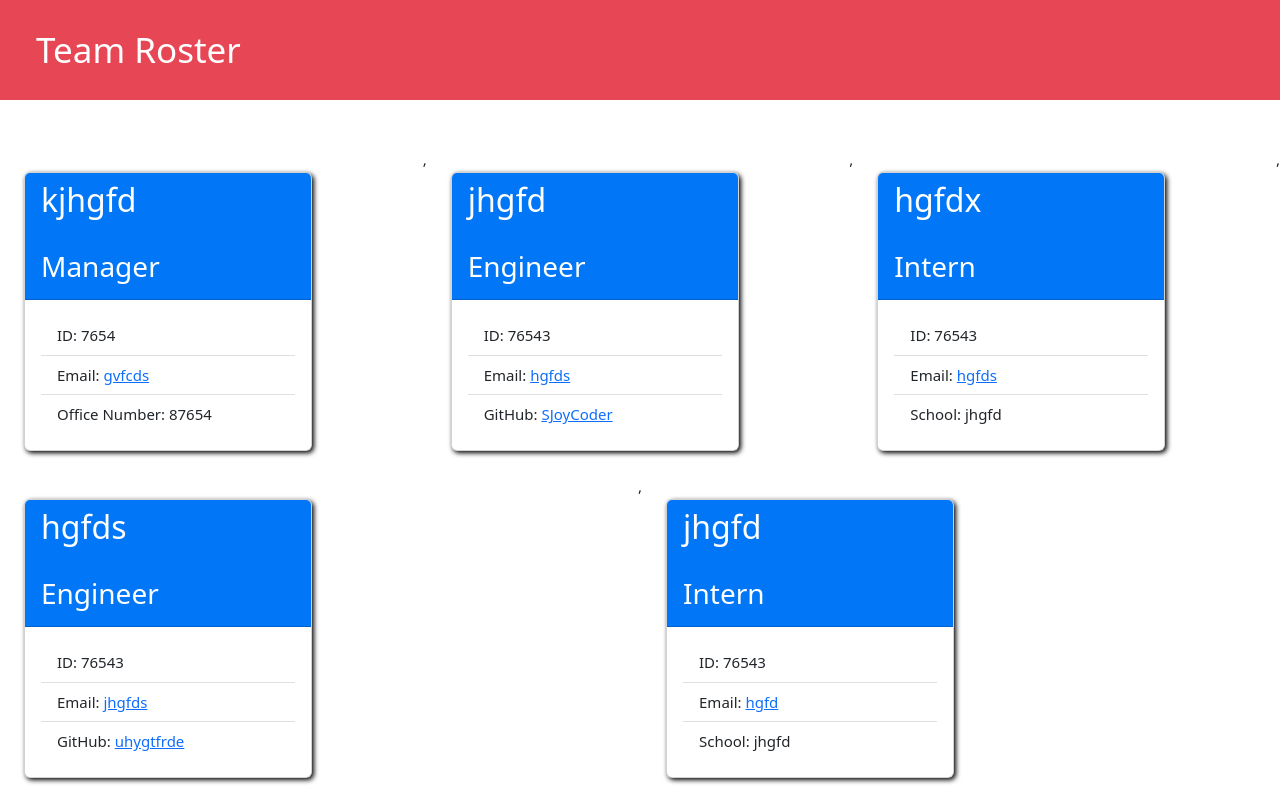
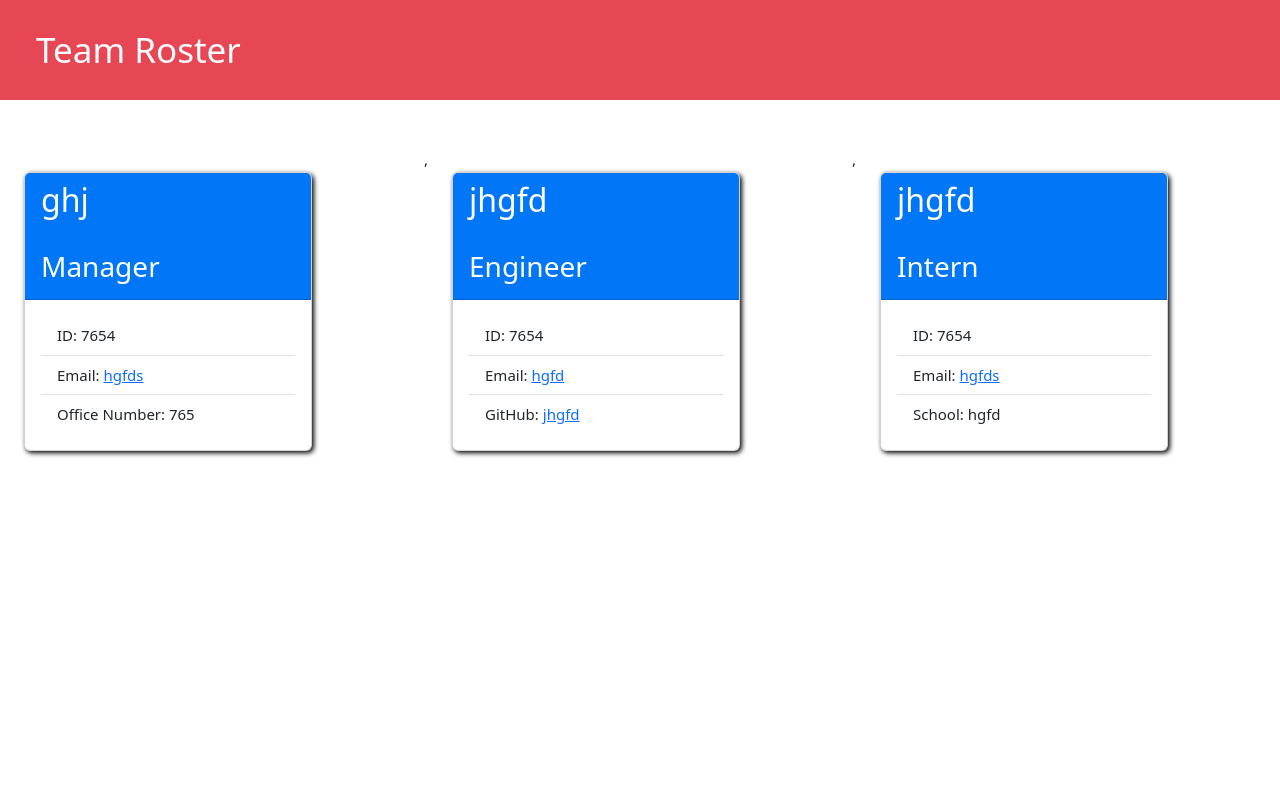
Before and after one commit to SJoyCoder/GenerateTeamRoster, a website: page renderedHTML.HTML in a window 1280 px wide. Drawn offline with nearby package versions, Linux system fonts and the light colour scheme.

Commit message:
finishing touches

```diff
--- a/renderedHTML.HTML
+++ b/renderedHTML.HTML
@@ -21,15 +21,15 @@
 <div class="col">
 <div class="card m-4" style="width: 18rem;" id="managerCard">
 <div class="card-header" style="background-color: #0177f7; color: white;">
-<h2 id="managerNameSection">kjhgfd</h2>
+<h2 id="managerNameSection">ghj</h2>
 <br>
 <h3 id="managerRoleSection">Manager</h3>
 </div>
 <div class="card-body">
 <ul class="list-group list-group-flush">
 <li class="list-group-item" id="managerIdSection">ID: 7654</li>
-<li class="list-group-item" id="managerEmailSection">Email: <a href="mailto:gvfcds">gvfcds</a></li>
-<li class="list-group-item" id="officeNumberSection">Office Number: 87654</li>
+<li class="list-group-item" id="managerEmailSection">Email: <a href="mailto:hgfds">hgfds</a></li>
+<li class="list-group-item" id="officeNumberSection">Office Number: 765</li>
 </ul>
 </div>
 </div>
@@ -42,42 +42,9 @@
 </div>
 <div class="card-body">
 <ul class="list-group list-group-flush">
-<li class="list-group-item" id="engineerIdSection">ID: 76543</li>
-<li class="list-group-item" id="engineerEmailSection">Email: <a href="mailto:hgfds">hgfds</a></li>
-<li class="list-group-item" id="githubSection">GitHub: <a href="https://github.com/SJoyCoder" target="_blank">SJoyCoder</a></li>
-</ul>
-</div>
-</div>
-</div>
-</div>,    <div class="col">
-<div class="card m-4" style="width: 18rem;" id="internCard">
-<div class="card-header" style="background-color: #0177f7; color: white;">
-<h2 id="internNameSection">hgfdx</h2>
-<br>
-<h3 id="internRoleSection">Intern</h3>
-</div>
-<div class="card-body">
-<ul class="list-group list-group-flush">
-<li class="list-group-item" id="internIdSection">ID: 76543</li>
-<li class="list-group-item" id="internEmailSection">Email: <a href="mailto:hgfds">hgfds</a></li>
-<li class="list-group-item" id="internSchoolSection">School: jhgfd</li>
-</ul>
-</div>
-</div>
-</div>
-</div>
-</div>,<div class="col">
-<div class="card m-4" style="width: 18rem;" id="engineerCard">
-<div class="card-header" style="background-color: #0177f7; color: white;">
-<h2 id="engineerNameSection">hgfds</h2>
-<br>
-<h3 id="EngineerRoleSection">Engineer</h3>
-</div>
-<div class="card-body">
-<ul class="list-group list-group-flush">
-<li class="list-group-item" id="engineerIdSection">ID: 76543</li>
-<li class="list-group-item" id="engineerEmailSection">Email: <a href="mailto:jhgfds">jhgfds</a></li>
-<li class="list-group-item" id="githubSection">GitHub: <a href="https://github.com/uhygtfrde" target="_blank">uhygtfrde</a></li>
+<li class="list-group-item" id="engineerIdSection">ID: 7654</li>
+<li class="list-group-item" id="engineerEmailSection">Email: <a href="mailto:hgfd">hgfd</a></li>
+<li class="list-group-item" id="githubSection">GitHub: <a href="https://github.com/jhgfd" target="_blank">jhgfd</a></li>
 </ul>
 </div>
 </div>
@@ -91,9 +58,9 @@
 </div>
 <div class="card-body">
 <ul class="list-group list-group-flush">
-<li class="list-group-item" id="internIdSection">ID: 76543</li>
-<li class="list-group-item" id="internEmailSection">Email: <a href="mailto:hgfd">hgfd</a></li>
-<li class="list-group-item" id="internSchoolSection">School: jhgfd</li>
+<li class="list-group-item" id="internIdSection">ID: 7654</li>
+<li class="list-group-item" id="internEmailSection">Email: <a href="mailto:hgfds">hgfds</a></li>
+<li class="list-group-item" id="internSchoolSection">School: hgfd</li>
 </ul>
 </div>
 </div>
```
Also changed, not shown: README.md, dist/Screen Shot 2022-09-27 at 3.19.22 PM.png (added), dist/renderedHTML.HTML (deleted).
